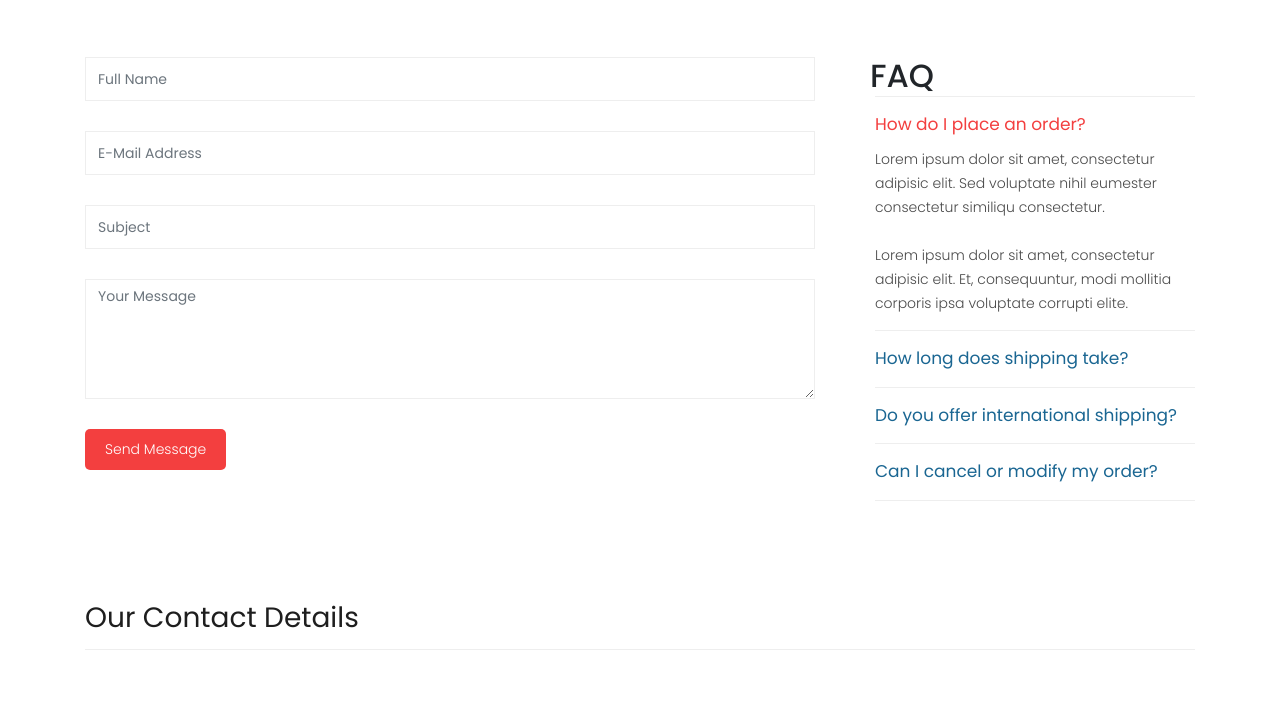
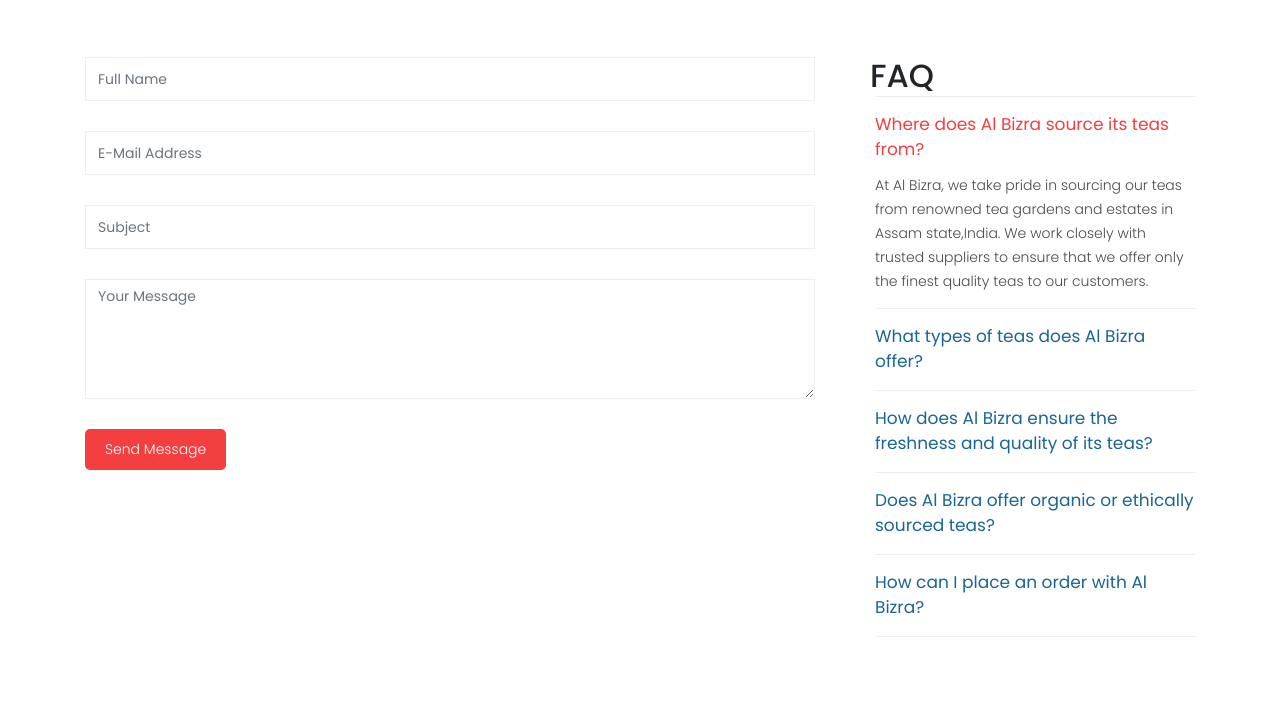
Before and after one commit to AadhilIT21004490/Albizra, a plain HTML site: page contact.html in a window 1280 px wide. Shown: the part 1303-2010 px from the top of the page. Drawn offline with Linux system fonts and the light colour scheme.

Commit message:
contactus - FAQ updated
Signed-off-by: Ahamed Aathil <ahamedaathil.5@gmail.com>

```diff
--- a/contact.html
+++ b/contact.html
@@ -240,54 +240,85 @@
             <h2 class="faq">FAQ</h2>
             <ul class="accordion">
               <li>
-                <a id="accord1">How do I place an order?</a>
+                <a id="accord1">Where does Al Bizra source its teas from?</a>
 
                 <div class="content">
                   <p>
-                    Lorem ipsum dolor sit amet, consectetur adipisic elit. Sed
-                    voluptate nihil eumester consectetur similiqu
-                    consectetur.<br /><br />Lorem ipsum dolor sit amet,
-                    consectetur adipisic elit. Et, consequuntur, modi mollitia
-                    corporis ipsa voluptate corrupti elite.
+                    At Al Bizra, we take pride in sourcing our teas from
+                    renowned tea gardens and estates in Assam state,India. We
+                    work closely with trusted suppliers to ensure that we offer
+                    only the finest quality teas to our customers.
                   </p>
                 </div>
               </li>
               <li>
-                <a id="accord2">How long does shipping take?</a>
+                <a id="accord2">What types of teas does Al Bizra offer?</a>
 
                 <div class="content">
                   <p>
-                    Lorem ipsum dolor sit amet, consectetur adipisic elit. Sed
-                    voluptate nihil eumester consectetur similiqu
-                    consectetur.<br /><br />Lorem ipsum dolor sit amet,
-                    consectetur adipisic elit. Et, consequuntur, modi mollitia
-                    corporis ipsa voluptate corrupti elite.
+                    We offer a wide selection of teas to cater to diverse
+                    preferences. Our range includes classic black teas, soothing
+                    green teas, aromatic herbal teas, and delightful flavored
+                    teas. Each tea is carefully curated to provide a unique and
+                    enjoyable tea experience.
                   </p>
                 </div>
               </li>
               <li>
-                <a id="accord3">Do you offer international shipping?</a>
+                <a id="accord3"
+                  >How does Al Bizra ensure the freshness and quality of its
+                  teas?</a
+                >
 
                 <div class="content">
                   <p>
-                    Lorem ipsum dolor sit amet, consectetur adipisic elit. Sed
-                    voluptate nihil eumester consectetur similiqu
-                    consectetur.<br /><br />Lorem ipsum dolor sit amet,
-                    consectetur adipisic elit. Et, consequuntur, modi mollitia
-                    corporis ipsa voluptate corrupti elite.
+                    We prioritize freshness and quality in every aspect of our
+                    business. Our teas are sourced from reputable suppliers who
+                    share our commitment to excellence. Additionally, we
+                    carefully package our teas in airtight containers to
+                    preserve their freshness, aroma, and flavor until they reach
+                    our customers' hands.
                   </p>
                 </div>
               </li>
               <li>
-                <a id="accord4">Can I cancel or modify my order?</a>
+                <a id="accord4"
+                  >Does Al Bizra offer organic or ethically sourced teas?</a
+                >
 
                 <div class="content">
                   <p>
-                    Lorem ipsum dolor sit amet, consectetur adipisic elit. Sed
-                    voluptate nihil eumester consectetur similiqu
-                    consectetur.<br /><br />Lorem ipsum dolor sit amet,
-                    consectetur adipisic elit. Et, consequuntur, modi mollitia
-                    corporis ipsa voluptate corrupti elite.
+                    Yes, we offer a selection of organic and ethically sourced
+                    teas. We understand the importance of sustainable and
+                    responsible sourcing practices, and we strive to provide
+                    teas that meet these criteria. Look for our specially
+                    labeled organic and ethically sourced teas in our product
+                    range.
+                  </p>
+                </div>
+              </li>
+              <li>
+                <a id="accord4">How can I place an order with Al Bizra?</a>
+
+                <div class="content">
+                  <p>
+                    Ordering from Al Bizra is simple and convenient. You can
+                    easily place your order by phone, WhatsApp, or email. Our
+                    friendly customer service representatives are available to
+                    assist you over the phone, where they will guide you through
+                    the available tea selections, offer recommendations if
+                    desired, and help you finalize your order. Alternatively,
+                    you can initiate a conversation with our team through
+                    WhatsApp, where they will promptly respond to your inquiries
+                    and guide you through the ordering process. If you prefer
+                    email communication, simply compose an email with your tea
+                    selections, quantities, and any specific requirements, and
+                    our dedicated team will ensure a prompt response. We
+                    prioritize personalized service and aim to make your
+                    ordering process as convenient as possible, ensuring that
+                    your tea selections are accurately processed and promptly
+                    delivered to your doorstep., our customer service team is
+                    always ready to help via phone or email.
                   </p>
                 </div>
               </li>
```
